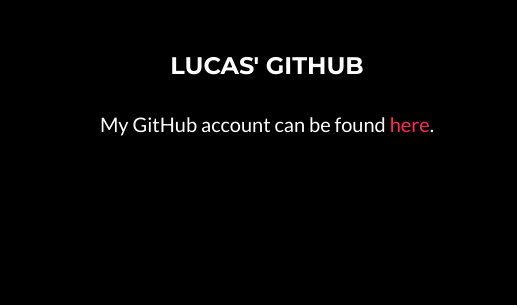
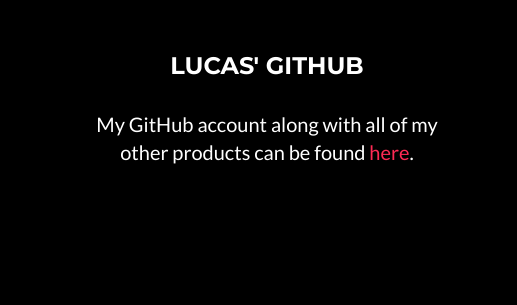
Before and after one commit to Luuke192/Luuke192.github.io, a website: page index.html in a window 1280 px wide. Shown: the part 2102-2407 px from the top of the page, 763-1280 px from the left. Drawn offline with nearby package versions, Linux system fonts and the light colour scheme.

Commit message:
Updated GitHub info

```diff
--- a/index.html
+++ b/index.html
@@ -271,7 +271,7 @@
                     </div>
                     <div class="footer-col col-md-4">
                         <h3>Lucas' GitHub</h3>
-                        <p>My GitHub account can be found <a href="http://github.com/luuke192">here</a>.</p>
+                        <p>My GitHub account along with all of my other products can be found <a href="http://github.com/luuke192">here</a>.</p>
                     </div>
                 </div>
             </div>
```
